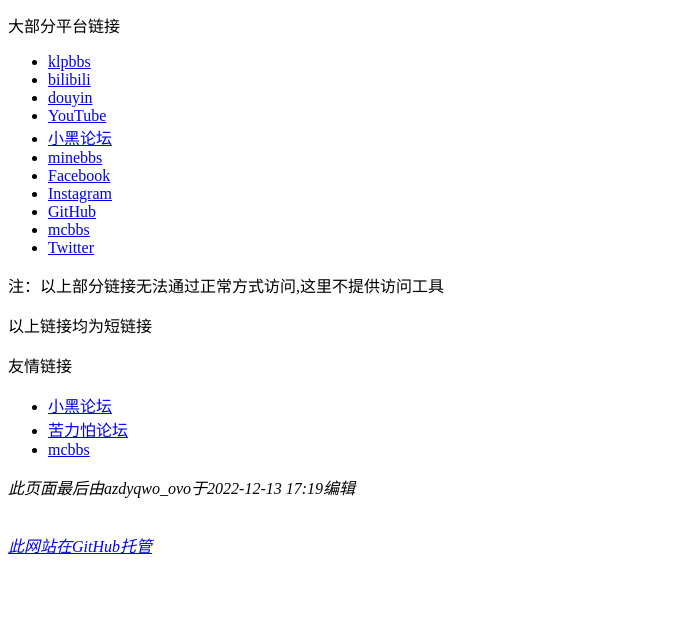
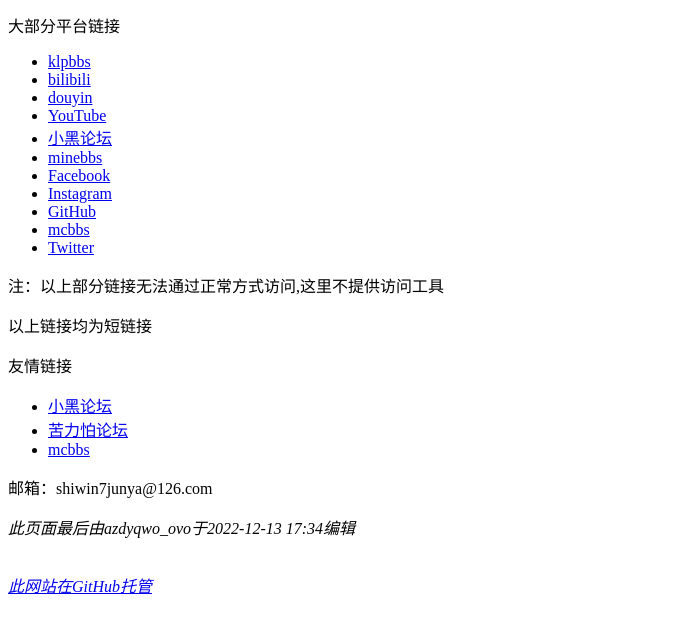
Before and after one commit to azdyqwo/myhome, a plain HTML site: page index.html in a window 1280 px wide. Shown: the part 116-748 px from the top of the page, without its empty margins (0-696 px from the left). Drawn offline with Linux system fonts and the light colour scheme.

Commit message:
Update index.html

```diff
--- a/index.html
+++ b/index.html
@@ -61,9 +61,11 @@
 
 </ul>
 
+<p>邮箱：shiwin7junya@126.com</p>
 
 
-<p><i>此页面最后由azdyqwo_ovo于2022-12-13 17:19编辑</i><br><br></p>
+
+<p><i>此页面最后由azdyqwo_ovo于2022-12-13 17:34编辑</i><br><br></p>
 
 <p><i><a href="https://github.com/azdyqwo/myhome/" target="_blank">此网站在GitHub托管</a></i><br><br></p>
 
```
